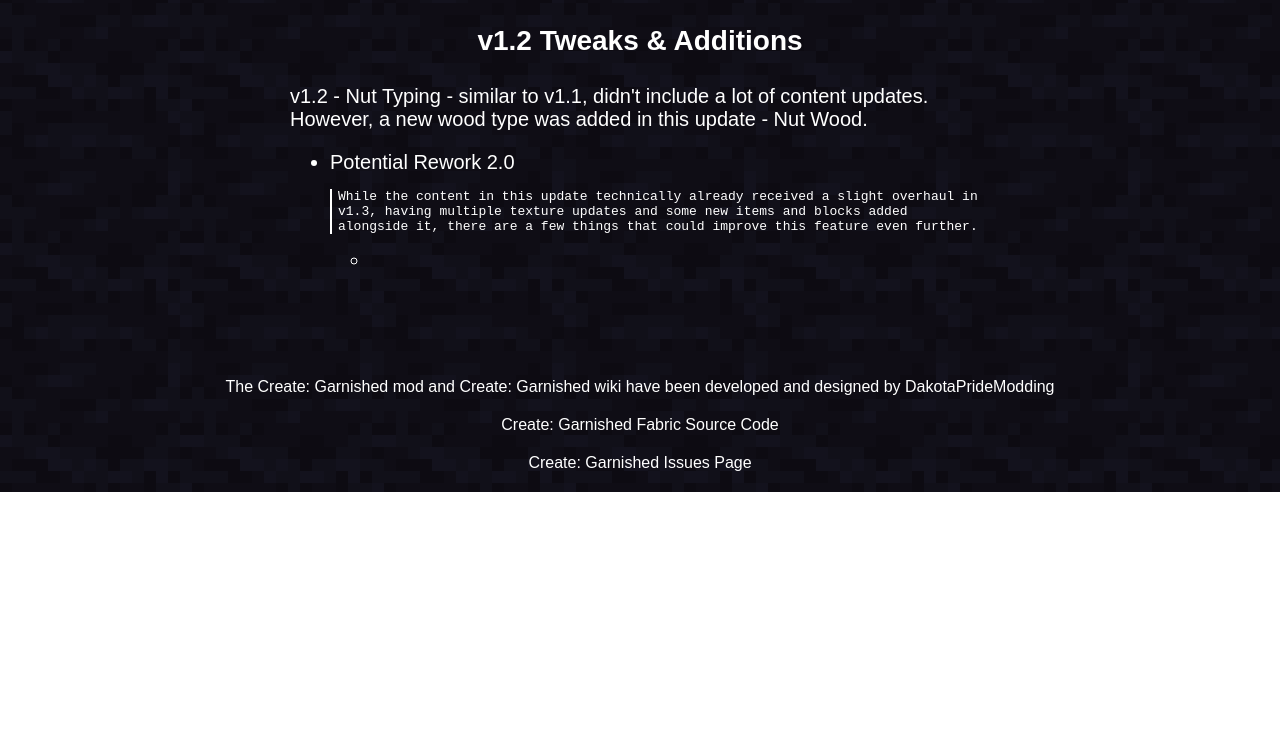
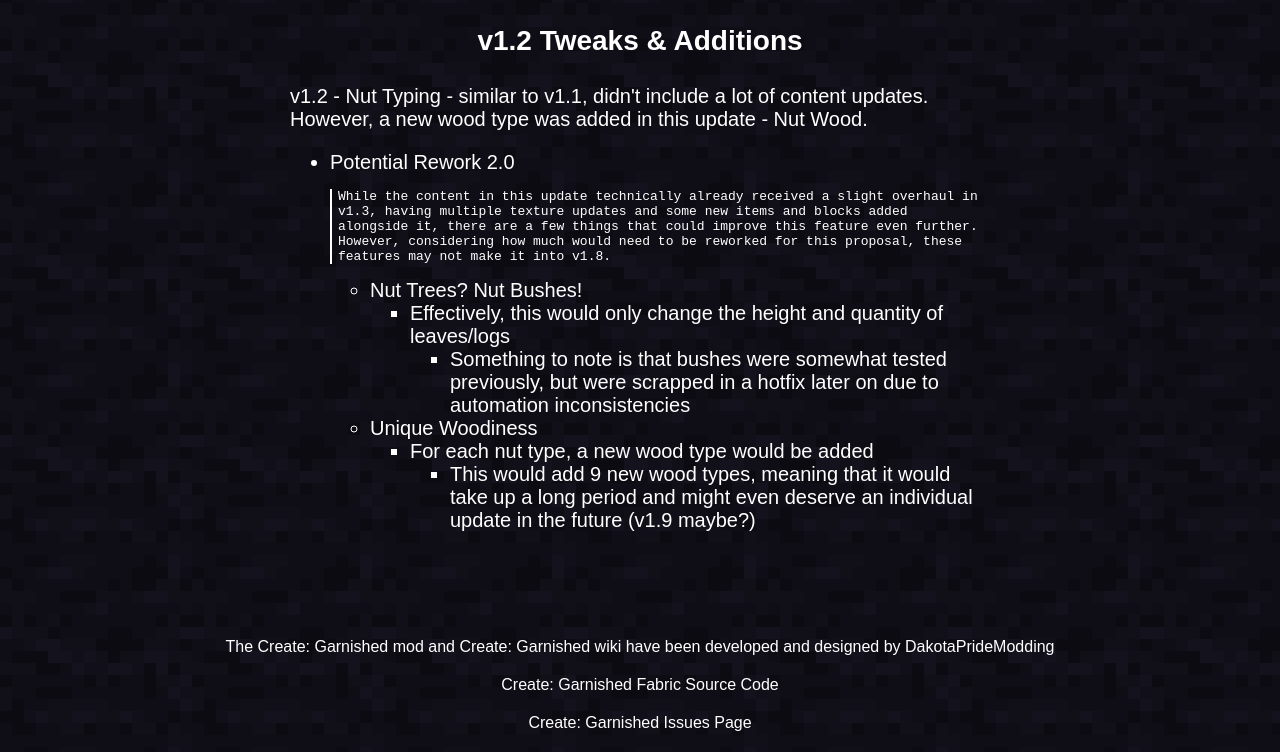
Before and after one commit to Create-Garnished/create-garnished.github.io, a plain HTML site: page blog/version-1.8.html in a window 1280 px wide. Shown: the part 7233-7985 px from the top of the page. Before the commit the page ends 7725 px from the top, so only its background shows below. Drawn offline with Linux system fonts and the light colour scheme.

Commit message:
Update version-1.8.html

```diff
--- a/blog/version-1.8.html
+++ b/blog/version-1.8.html
@@ -617,13 +617,27 @@
 							<hr style="clear:both;visibility:hidden;">
 							<div style="border-left:2px solid white;height:100%;">
 								<div style="padding:0px 6px;">
-									While the content in this update technically already received a slight overhaul in v1.3, having multiple texture updates and some new items and blocks added alongside it, there are a few things that could improve this feature even further.
+									While the content in this update technically already received a slight overhaul in v1.3, having multiple texture updates and some new items and blocks added alongside it, there are a few things that could improve this feature even further.<br>
+									However, considering how much would need to be reworked for this proposal, these features may not make it into v1.8.
 								</div>
 							</div>
 							<hr style="clear:both;visibility:hidden;">
 						</code>
 						<ul>
-							<li></li>
+							<li>Nut Trees? Nut Bushes!</li>
+							<ul>
+								<li>Effectively, this would only change the height and quantity of leaves/logs</li>
+								<ul>
+									<li>Something to note is that bushes were somewhat tested previously, but were scrapped in a hotfix later on due to automation inconsistencies</li>
+								</ul>
+							</ul>
+							<li>Unique Woodiness</li>
+							<ul>
+								<li>For each nut type, a new wood type would be added</li>
+								<ul>
+									<li>This would add 9 new wood types, meaning that it would take up a long period and might even deserve an individual update in the future (v1.9 maybe?)</li>
+								</ul>
+							</ul>
 						</ul>
 					</ul>
 				</div>
```
